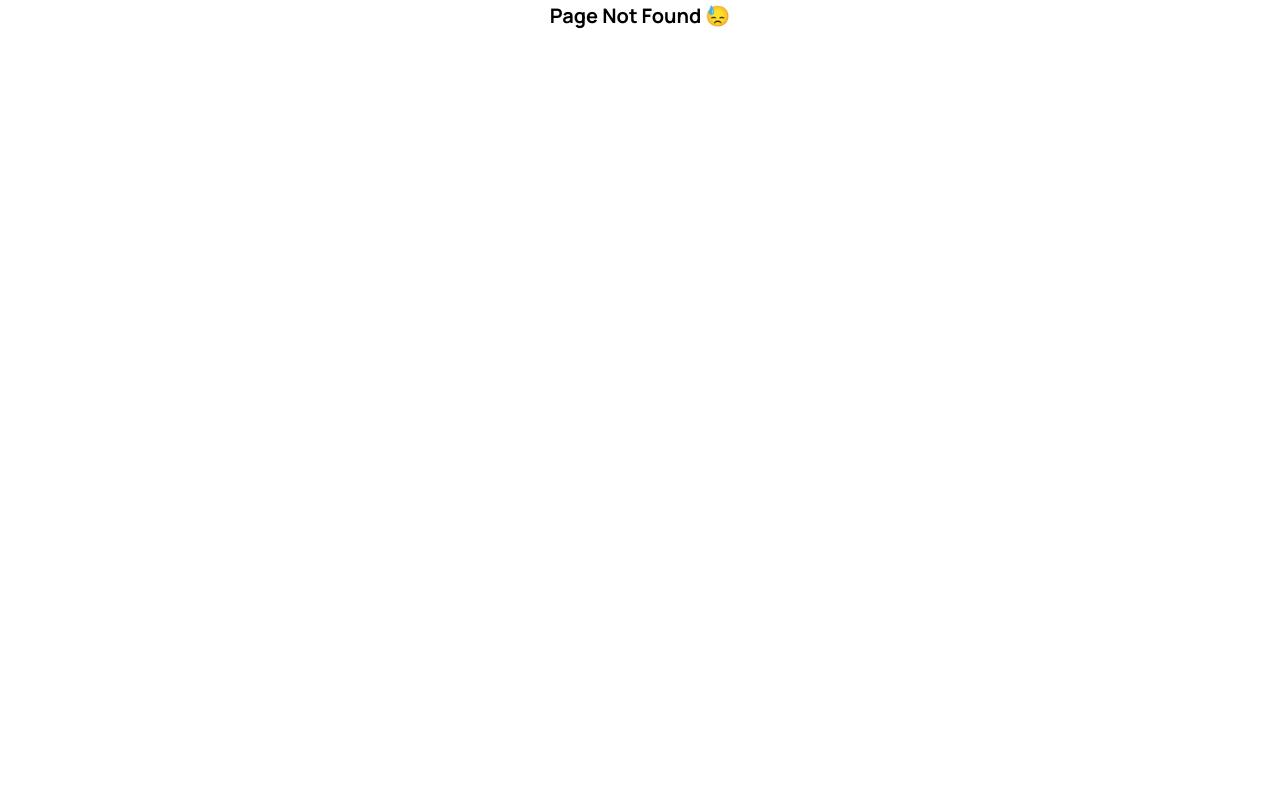
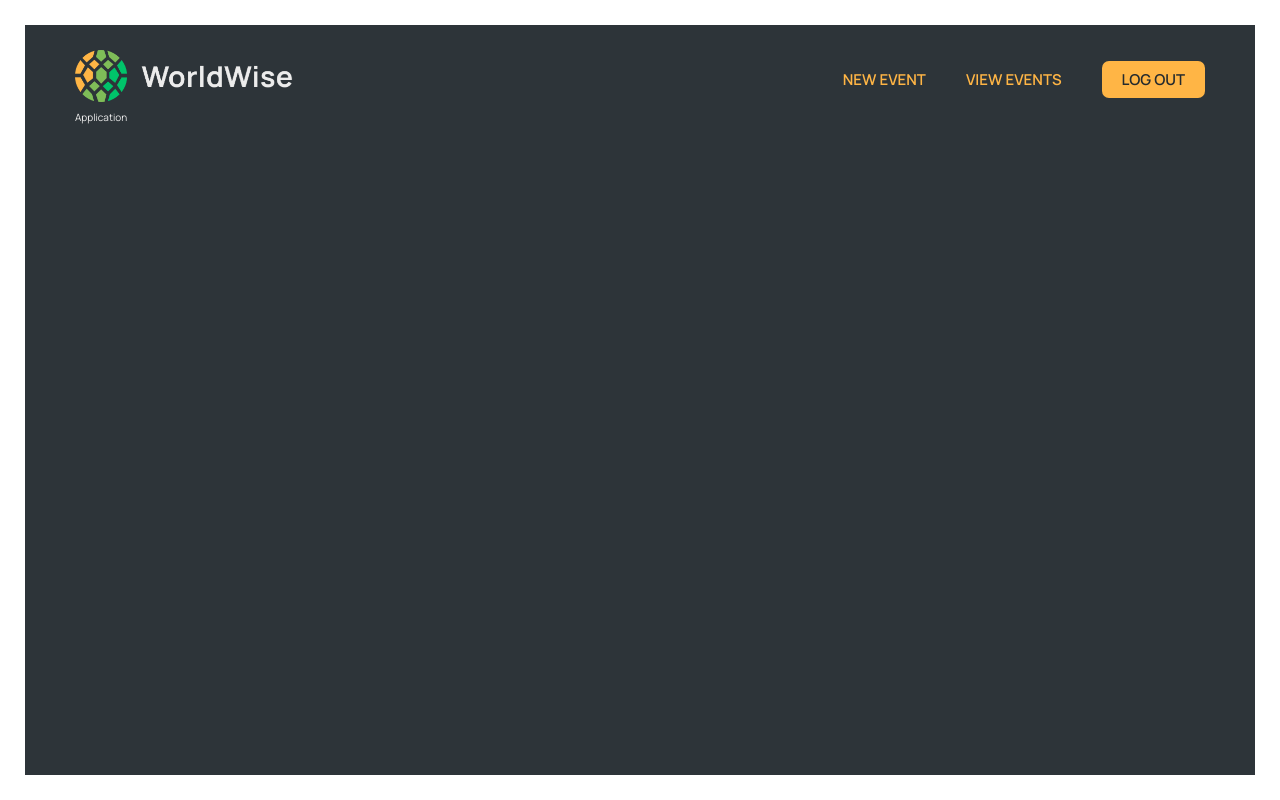
Before and after one commit to AkhilGuretia/Worldwise-events, a React (Vite) app: page /app in a window 1280 px wide. Before the commit this address had no page. Built offline with nearby package versions, Linux system fonts and the light colour scheme.

Commit message:
Add new route to main app  after users login

```diff
--- a/src/App.jsx
+++ b/src/App.jsx
@@ -4,6 +4,7 @@ import EventListings from "./pages/EventListings";
 import CreateEventForm from "./pages/CreateEventForm";
 import PageNotFound from "./pages/PageNotFound";
 import Login from "./pages/Login";
+import Application from "./pages/Application";
 
 const App = () => {
   return (
@@ -13,6 +14,7 @@ const App = () => {
         <Route path="create-event-form" element={<CreateEventForm />} />
         <Route path="events-listing" element={<EventListings />} />
         <Route path="login" element={<Login />} />
+        <Route path="app" element={<Application />} />
         <Route path="*" element={<PageNotFound />} />
       </Routes>
     </BrowserRouter>
--- /dev/null
+++ b/src/components/AppNav.jsx
@@ -0,0 +1,26 @@
+import { NavLink } from "react-router-dom";
+import styles from "./PageNav.module.css";
+import Logo from "./Logo";
+
+const AppNav = () => {
+  return (
+    <nav className={styles.nav}>
+      <Logo />
+      <ul>
+        <li>
+          <NavLink to="#">New Event</NavLink>
+        </li>
+        <li>
+          <NavLink to="#">View Events</NavLink>
+        </li>
+        <li>
+          <NavLink to="/" className={styles.ctaLink}>
+            Log Out
+          </NavLink>
+        </li>
+      </ul>
+    </nav>
+  );
+};
+
+export default AppNav;
--- a/src/components/PageNav.module.css
+++ b/src/components/PageNav.module.css
@@ -46,14 +46,6 @@ a.ctaLink:visited {
     gap: 4rem;
 }
 
-.nav a:link,
-.nav a:visited {
-    text-decoration: none;
-    color: #ececec;
-    text-transform: uppercase;
-    font-size: 1.5rem;
-    font-weight: 600;
-}
 
 /* CSS Modules feature */
 .nav a:global(.active) {
--- /dev/null
+++ b/src/pages/Application.jsx
@@ -0,0 +1,13 @@
+import AppNav from "../components/AppNav";
+import styles from "./AboutEvents.module.css";
+
+const Application = () => {
+  return (
+    <main className={styles.about}>
+      <AppNav />
+      Application
+    </main>
+  );
+};
+
+export default Application;
--- a/src/pages/Login.jsx
+++ b/src/pages/Login.jsx
@@ -1,17 +1,29 @@
 import PageNav from "../components/PageNav";
 import { useState } from "react";
 import styles from "./Login.module.css";
+import { useNavigate } from "react-router-dom";
 
 const Login = () => {
   // PRE-FILL FOR DEV PURPOSES
   const [email, setEmail] = useState("jack@example.com");
   const [password, setPassword] = useState("qwerty");
 
+  const Navigate = useNavigate();
+
+  const handleFormSubmit = (event) => {
+    event.preventDefault();
+
+    Navigate("/app");
+  };
+
   return (
     <main className={styles.login}>
       <PageNav />
 
-      <form className={styles.form}>
+      <form
+        className={styles.form}
+        onSubmit={(event) => handleFormSubmit(event)}
+      >
         <div className={styles.row}>
           <label htmlFor="email">Email address</label>
           <input
```
